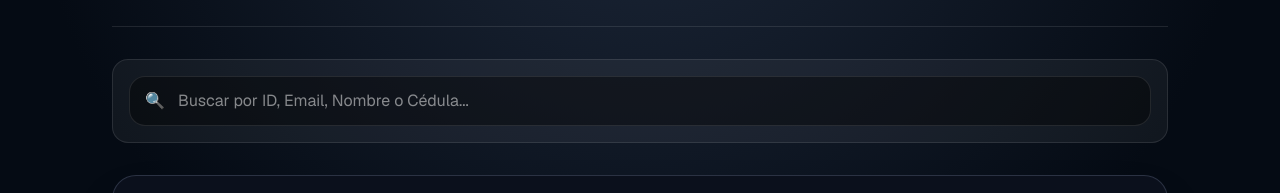
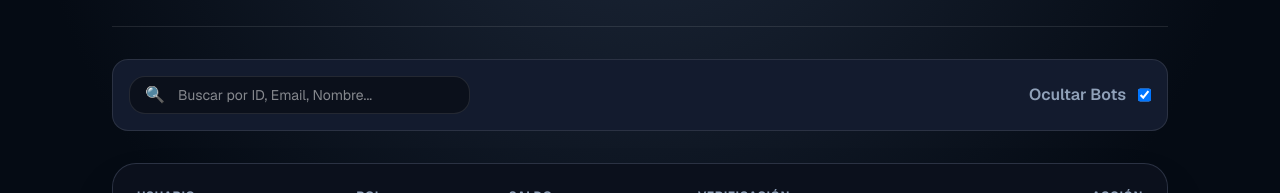
Before and after one commit to jeycolorft420/nextljmbcasinoxx, a Next.js app: page /admin/users in a window 1280 px wide. Shown: the part 195-388 px from the top of the page. Built offline with nearby package versions, Linux system fonts and the light colour scheme; no server answers; the database is empty.

Commit message:
feat: add bot filter and fix avatars in admin users

```diff
--- a/src/app/admin/users/page.tsx
+++ b/src/app/admin/users/page.tsx
@@ -30,13 +30,14 @@ export default function UserConfigPage() {
     const [search, setSearch] = useState("");
     const [page, setPage] = useState(1);
     const [totalPages, setTotalPages] = useState(1);
+    const [hideBots, setHideBots] = useState(true);
 
     const debouncedSearch = useDebounceValue(search, 500);
 
     const fetchUsers = async () => {
         setLoading(true);
         try {
-            const res = await fetch(`/api/admin/users?q=${debouncedSearch}&page=${page}`);
+            const res = await fetch(`/api/admin/users?q=${debouncedSearch}&page=${page}&hideBots=${hideBots}`);
             const data = await res.json();
 
             if (data.error) {
@@ -47,7 +48,6 @@ export default function UserConfigPage() {
             setUsers(data.users);
             setStats(data.stats);
             // Simple pagination logic assuming limit 20
-            // logic for total pages? API returned hasMore, let's just use simple next/prev
         } catch (error) {
             toast.error("Error al cargar usuarios");
         } finally {
@@ -57,7 +57,7 @@ export default function UserConfigPage() {
 
     useEffect(() => {
         fetchUsers();
-    }, [debouncedSearch, page]);
+    }, [debouncedSearch, page, hideBots]);
 
     return (
         <main className="max-w-7xl mx-auto p-6 space-y-8 text-white min-h-screen">
@@ -102,17 +102,31 @@ export default function UserConfigPage() {
                 </section>
             )}
 
-            {/* Search & Filters */}
-            <div className="flex gap-4 bg-white/5 p-4 rounded-2xl border border-white/10">
-                <div className="flex-1 relative">
+
+
+            {/* Controls Row */}
+            <div className="flex flex-col md:flex-row gap-4 justify-between items-center bg-[#131b2e] p-4 rounded-xl border border-white/10">
+                <div className="relative w-full md:w-1/3">
                     <span className="absolute left-4 top-1/2 -translate-y-1/2 text-slate-500">🔍</span>
                     <input
                         type="text"
-                        placeholder="Buscar por ID, Email, Nombre o Cédula..."
-                        className="w-full bg-black/40 border border-white/10 rounded-xl py-3 pl-12 pr-4 text-white focus:outline-none focus:border-primary transition-all"
+                        placeholder="Buscar por ID, Email, Nombre..."
+                        className="w-full bg-black/40 border border-white/10 rounded-xl py-2 pl-12 pr-4 text-white focus:outline-none focus:border-primary transition-all text-sm"
                         value={search}
                         onChange={(e) => setSearch(e.target.value)}
                     />
+                </div>
+
+                <div className="flex items-center gap-3">
+                    <label className="label cursor-pointer flex gap-3 p-0">
+                        <span className="label-text text-slate-400 font-semibold">Ocultar Bots</span>
+                        <input
+                            type="checkbox"
+                            className="toggle toggle-primary"
+                            checked={hideBots}
+                            onChange={(e) => setHideBots(e.target.checked)}
+                        />
+                    </label>
                 </div>
             </div>
 
@@ -148,11 +162,18 @@ export default function UserConfigPage() {
                                         <td className="p-6">
                                             <div className="flex items-center gap-4">
                                                 <div className="avatar placeholder">
-                                                    <div className="bg-neutral text-neutral-content rounded-full w-10 h-10 border border-white/10">
+                                                    <div className="relative w-10 h-10 rounded-full overflow-hidden border border-white/10 bg-neutral text-neutral-content">
                                                         {u.avatarUrl ? (
-                                                            <img src={u.avatarUrl} alt={u.fullName || "?"} />
+                                                            <Image
+                                                                src={u.avatarUrl}
+                                                                alt={u.fullName || "Avatar"}
+                                                                fill
+                                                                className="object-cover"
+                                                            />
                                                         ) : (
-                                                            <span className="text-xs">{u.email[0].toUpperCase()}</span>
+                                                            <div className="w-full h-full flex items-center justify-center bg-primary text-white font-bold text-xs">
+                                                                {(u.fullName?.[0] || u.email?.[0] || "?").toUpperCase()}
+                                                            </div>
                                                         )}
                                                     </div>
                                                 </div>
@@ -226,6 +247,6 @@ export default function UserConfigPage() {
                     </button>
                 </div>
             </div>
-        </main>
+        </main >
     );
 }
--- a/src/app/api/admin/users/route.ts
+++ b/src/app/api/admin/users/route.ts
@@ -17,6 +17,7 @@ export async function GET(req: Request) {
 
         const { searchParams } = new URL(req.url);
         const q = searchParams.get("q") || "";
+        const hideBots = searchParams.get("hideBots") === "true";
         const page = parseInt(searchParams.get("page") || "1");
         const limit = 20;
         const skip = (page - 1) * limit;
@@ -29,7 +30,9 @@ export async function GET(req: Request) {
         ]);
 
         // Search Filter
-        const whereClause = q ? {
+        const whereClause: any = {
+            ...(hideBots ? { isBot: false } : {}), // Filter bots if requested
+            ...(q ? {
                 OR: [
                     { email: { contains: q, mode: 'insensitive' as const } },
                     { fullName: { contains: q, mode: 'insensitive' as const } },
@@ -37,7 +40,8 @@ export async function GET(req: Request) {
                     { username: { contains: q, mode: 'insensitive' as const } },
                     { id: { contains: q } } // Search by ID too
                 ]
-        } : {};
+            } : {})
+        };
 
         const users = await prisma.user.findMany({
             where: whereClause,
```
Lines whose indentation alone changed are shown as unchanged.
